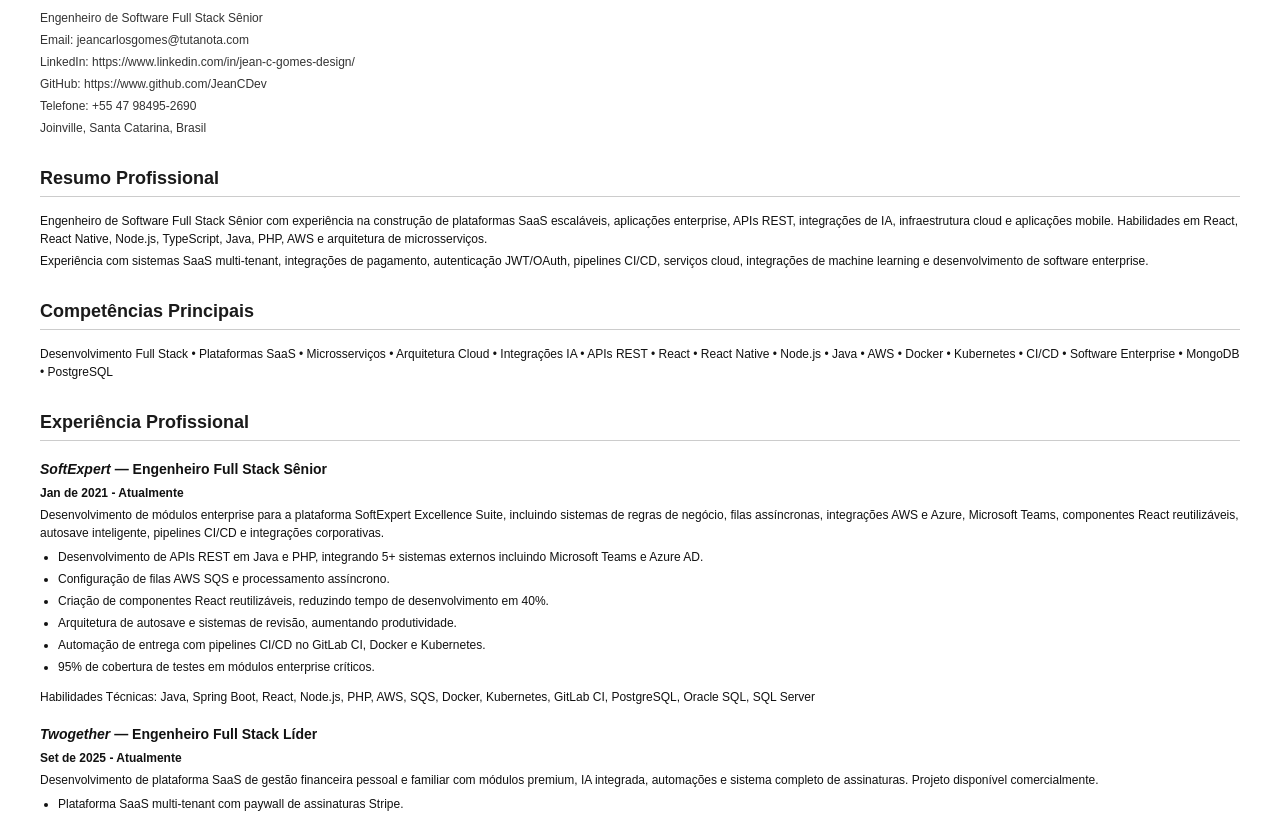
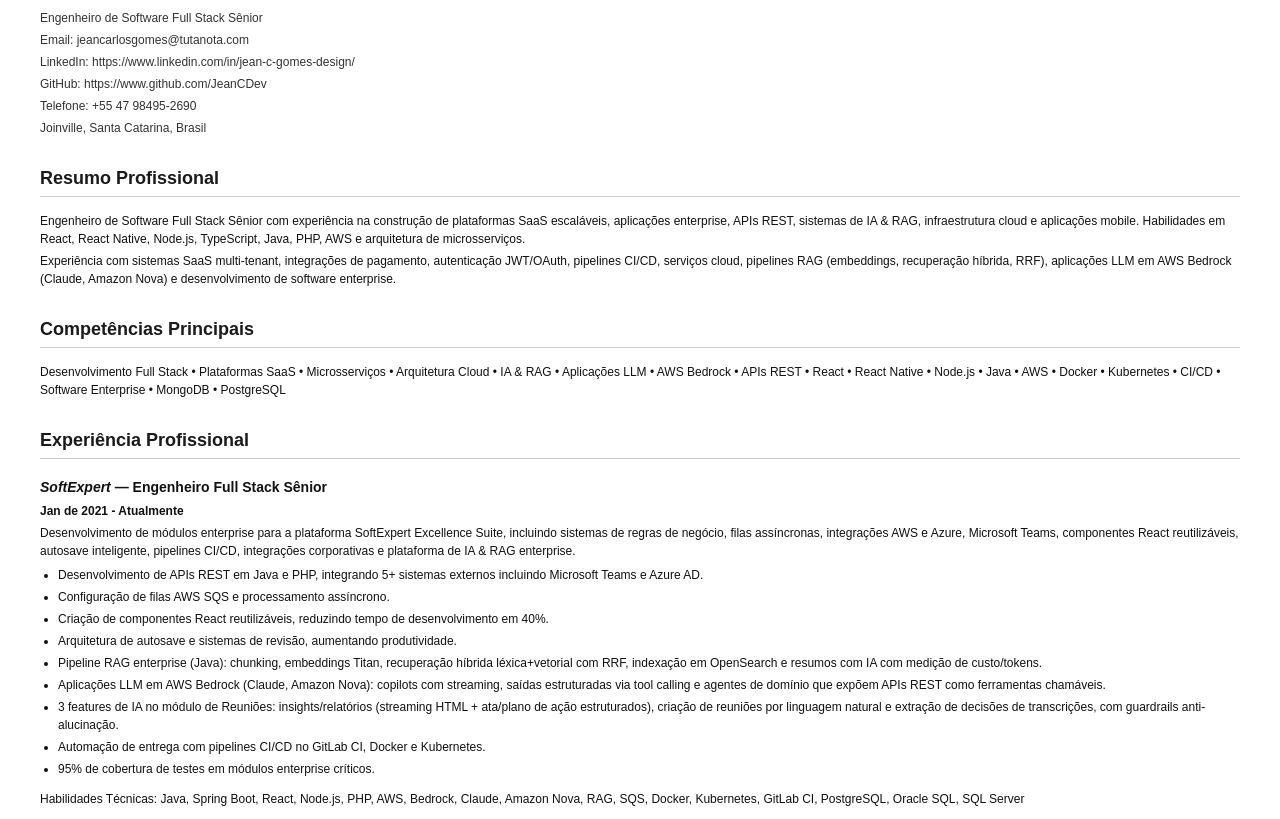
Before and after one commit to JeanCDev/Resume, a plain HTML site: page indexpt.html in a window 1280 px wide. Shown: the part 78-897 px from the top of the page. Drawn offline with Linux system fonts and the light colour scheme.

Commit message:
Adicionando features de IA da última versão da Suite

```diff
--- a/indexpt.html
+++ b/indexpt.html
@@ -93,14 +93,15 @@
 
     <p>
       Engenheiro de Software Full Stack Sênior com experiência na construção de plataformas SaaS escaláveis,
-      aplicações enterprise, APIs REST, integrações de IA, infraestrutura cloud e
+      aplicações enterprise, APIs REST, sistemas de IA & RAG, infraestrutura cloud e
       aplicações mobile. Habilidades em React, React Native, Node.js, TypeScript,
       Java, PHP, AWS e arquitetura de microsserviços.
     </p>
 
     <p>
       Experiência com sistemas SaaS multi-tenant, integrações de pagamento, autenticação JWT/OAuth,
-      pipelines CI/CD, serviços cloud, integrações de machine learning e desenvolvimento de software enterprise.
+      pipelines CI/CD, serviços cloud, pipelines RAG (embeddings, recuperação híbrida, RRF),
+      aplicações LLM em AWS Bedrock (Claude, Amazon Nova) e desenvolvimento de software enterprise.
     </p>
   </div>
 
@@ -109,8 +110,9 @@
 
     <p>
       Desenvolvimento Full Stack • Plataformas SaaS • Microsserviços • Arquitetura Cloud •
-      Integrações IA • APIs REST • React • React Native • Node.js • Java • AWS •
-      Docker • Kubernetes • CI/CD • Software Enterprise • MongoDB • PostgreSQL
+      IA & RAG • Aplicações LLM • AWS Bedrock • APIs REST • React • React Native •
+      Node.js • Java • AWS • Docker • Kubernetes • CI/CD • Software Enterprise •
+      MongoDB • PostgreSQL
     </p>
   </div>
 
@@ -127,7 +129,7 @@
     </p>
 
     <p>
-      Desenvolvimento de módulos enterprise para a plataforma SoftExpert Excellence Suite, incluindo sistemas de regras de negócio, filas assíncronas, integrações AWS e Azure, Microsoft Teams, componentes React reutilizáveis, autosave inteligente, pipelines CI/CD e integrações corporativas.
+      Desenvolvimento de módulos enterprise para a plataforma SoftExpert Excellence Suite, incluindo sistemas de regras de negócio, filas assíncronas, integrações AWS e Azure, Microsoft Teams, componentes React reutilizáveis, autosave inteligente, pipelines CI/CD, integrações corporativas e plataforma de IA & RAG enterprise.
     </p>
 
     <ul>
@@ -135,12 +137,15 @@
       <li>Configuração de filas AWS SQS e processamento assíncrono.</li>
       <li>Criação de componentes React reutilizáveis, reduzindo tempo de desenvolvimento em 40%.</li>
       <li>Arquitetura de autosave e sistemas de revisão, aumentando produtividade.</li>
+      <li>Pipeline RAG enterprise (Java): chunking, embeddings Titan, recuperação híbrida léxica+vetorial com RRF, indexação em OpenSearch e resumos com IA com medição de custo/tokens.</li>
+      <li>Aplicações LLM em AWS Bedrock (Claude, Amazon Nova): copilots com streaming, saídas estruturadas via tool calling e agentes de domínio que expõem APIs REST como ferramentas chamáveis.</li>
+      <li>3 features de IA no módulo de Reuniões: insights/relatórios (streaming HTML + ata/plano de ação estruturados), criação de reuniões por linguagem natural e extração de decisões de transcrições, com guardrails anti-alucinação.</li>
       <li>Automação de entrega com pipelines CI/CD no GitLab CI, Docker e Kubernetes.</li>
       <li>95% de cobertura de testes em módulos enterprise críticos.</li>
     </ul>
 
     <p class="tech">
-      Habilidades Técnicas: Java, Spring Boot, React, Node.js, PHP, AWS, SQS, Docker, Kubernetes, GitLab CI, PostgreSQL, Oracle SQL, SQL Server
+      Habilidades Técnicas: Java, Spring Boot, React, Node.js, PHP, AWS, Bedrock, Claude, Amazon Nova, RAG, SQS, Docker, Kubernetes, GitLab CI, PostgreSQL, Oracle SQL, SQL Server
     </p>
 
     <h3>
@@ -216,7 +221,8 @@
       Express.js, Java, Spring Boot, PHP, MongoDB, PostgreSQL,
       SQL Server, Oracle SQL, Docker, Kubernetes, AWS, GitLab CI/CD,
       Stripe, OpenAI API, Google Gemini, Firebase, JWT, REST APIs,
-      Microsserviços, SaaS, Integrações IA, OAuth 2.0, Git
+      Microsserviços, SaaS, Integrações IA, RAG, Apps LLM,
+      AWS Bedrock, Claude, Amazon Nova, OAuth 2.0, Git
     </p>
   </div>
 
```
Also changed, not shown: index.html (+13 -7 lines), 1 other file.
